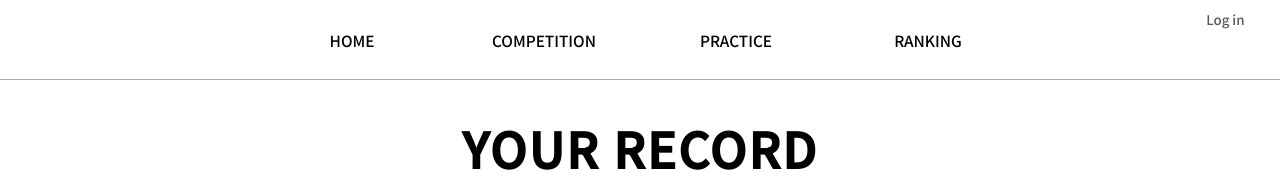
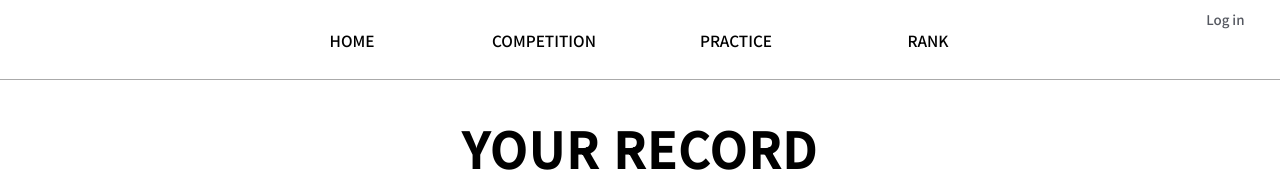
Before and after one commit to IGSON2/bitmoi, a React (Create React App) app in the folder frontend/: page /myscore in a window 1280 px wide. Shown: the top 172 px of the page. Built offline with nearby package versions, Linux system fonts and the light colour scheme; no server answers.

Commit message:
refactor: update rank query validation

```diff
--- a/frontend/src/App.js
+++ b/frontend/src/App.js
@@ -38,7 +38,7 @@ function App() {
             }
           />
           <Route path="/myscore" element={<MyScore />} />
-          <Route path="/rank" element={<Rank />} />
+          <Route path="/rank?page=1" element={<Rank />} />
         </Routes>
       </BrowserRouter>
     </div>
--- a/frontend/src/component/navbar/H_NavBar.js
+++ b/frontend/src/component/navbar/H_NavBar.js
@@ -7,7 +7,7 @@ function H_NavBar() {
     "HOME",
     "COMPETITION",
     "PRACTICE",
-    "RANKING",
+    "RANK",
     // "Community",
   ];
   return (
--- a/frontend/src/component/navbar/V_NavBar.js
+++ b/frontend/src/component/navbar/V_NavBar.js
@@ -6,7 +6,7 @@ function V_Navbar() {
     "Home",
     "Competition",
     "Practice",
-    "Ranking",
+    "Rank",
     // "Community",
   ];
   return (
```
Also changed, not shown: 1 other file (tests, documents, lock files or other folders).
